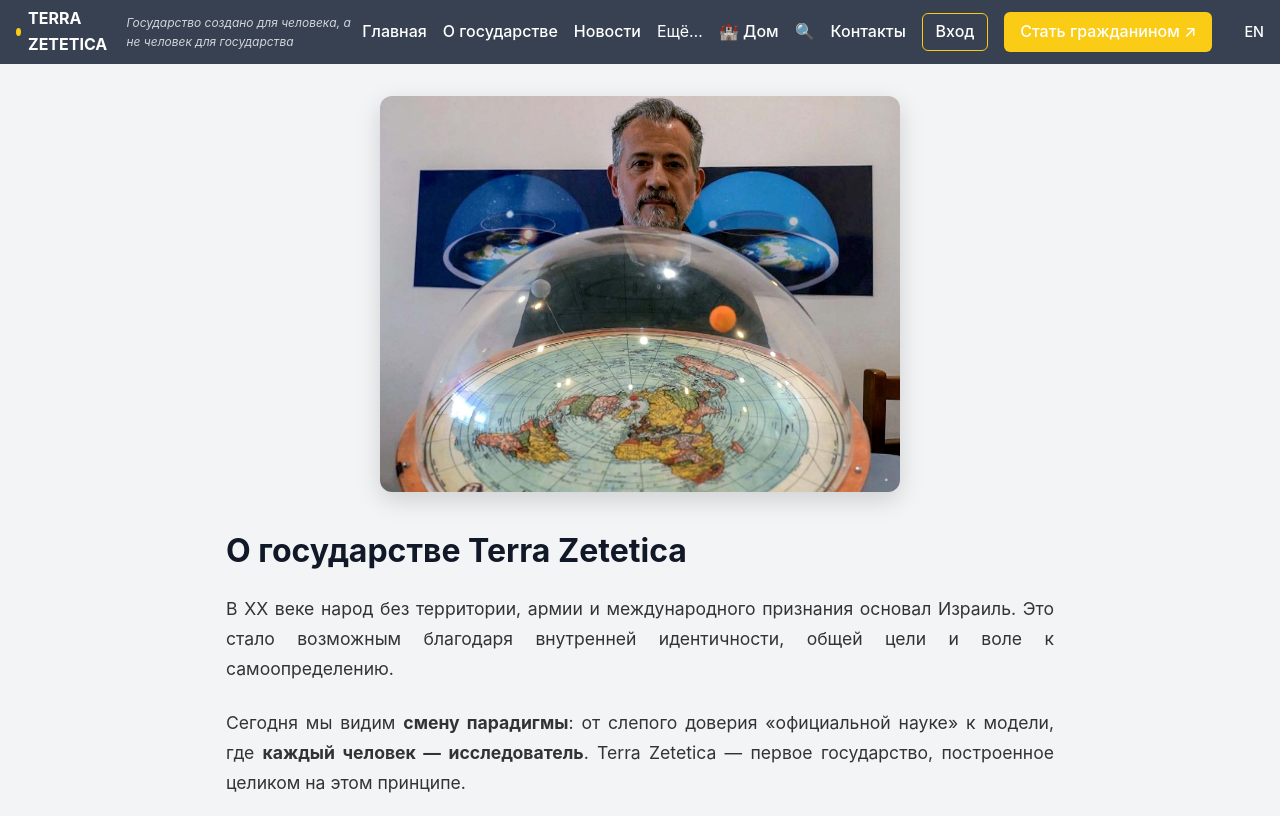
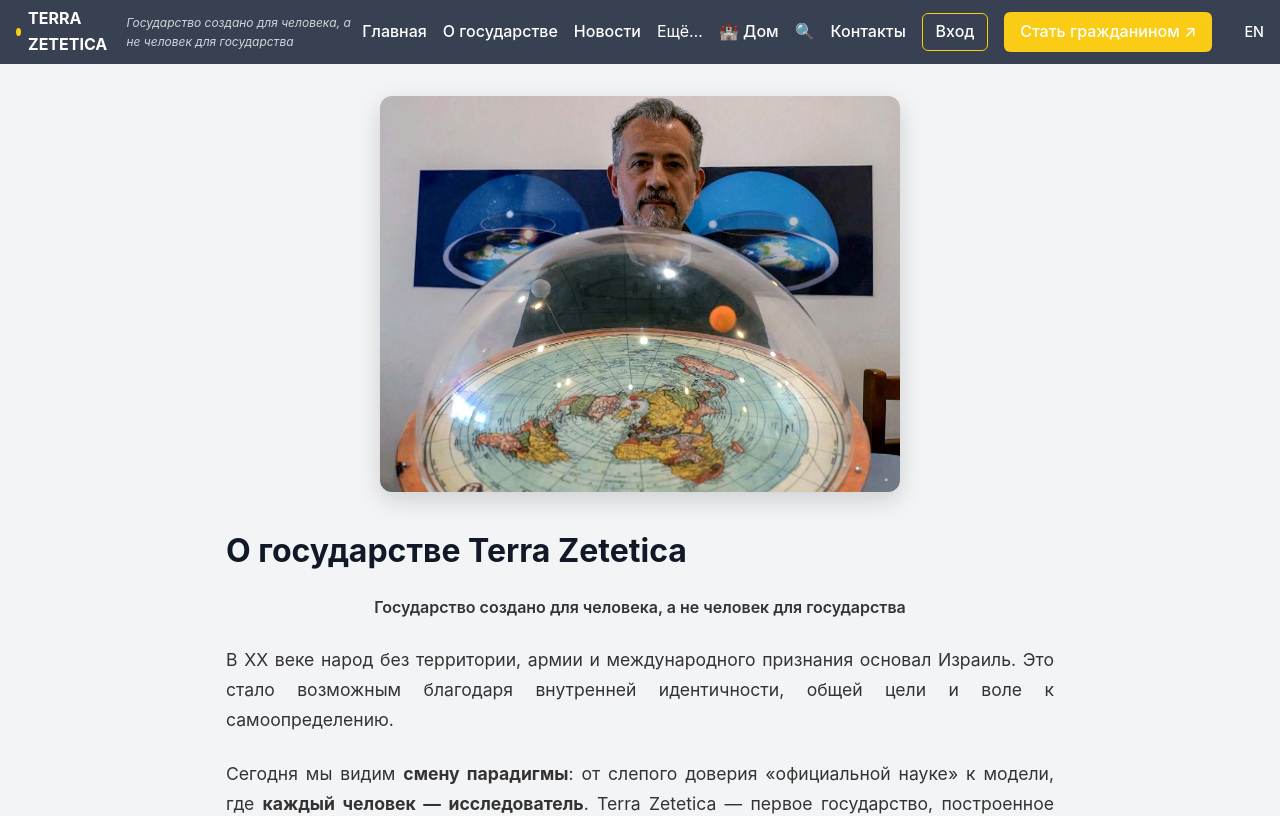
Before and after one commit to kardinalmarkov/terra-zetetica, a Next.js app: page /about in a window 1280 px wide. Shown: the top 816 px of the page. Built offline with nearby package versions, Linux system fonts and the light colour scheme.

Commit message:
Update about.js

```diff
--- a/pages/about.js
+++ b/pages/about.js
@@ -33,6 +33,16 @@ export default function About() {
       />
 
       <h1>О государстве Terra Zetetica</h1>
+
+      {/* ——— Слоган (виден и на мобиле) ——— */}
+      <p style={{
+        fontWeight: 600,
+        fontSize: '1rem',
+        textAlign: 'center',
+        margin: '0.5rem 0 1.5rem'
+      }}>
+        Государство создано для человека, а&nbsp;не человек для государства
+      </p>
 
       <p>
         В XX веке народ без территории, армии и международного признания основал Израиль. Это стало возможным благодаря внутренней идентичности, общей цели и воле к самоопределению.
```
